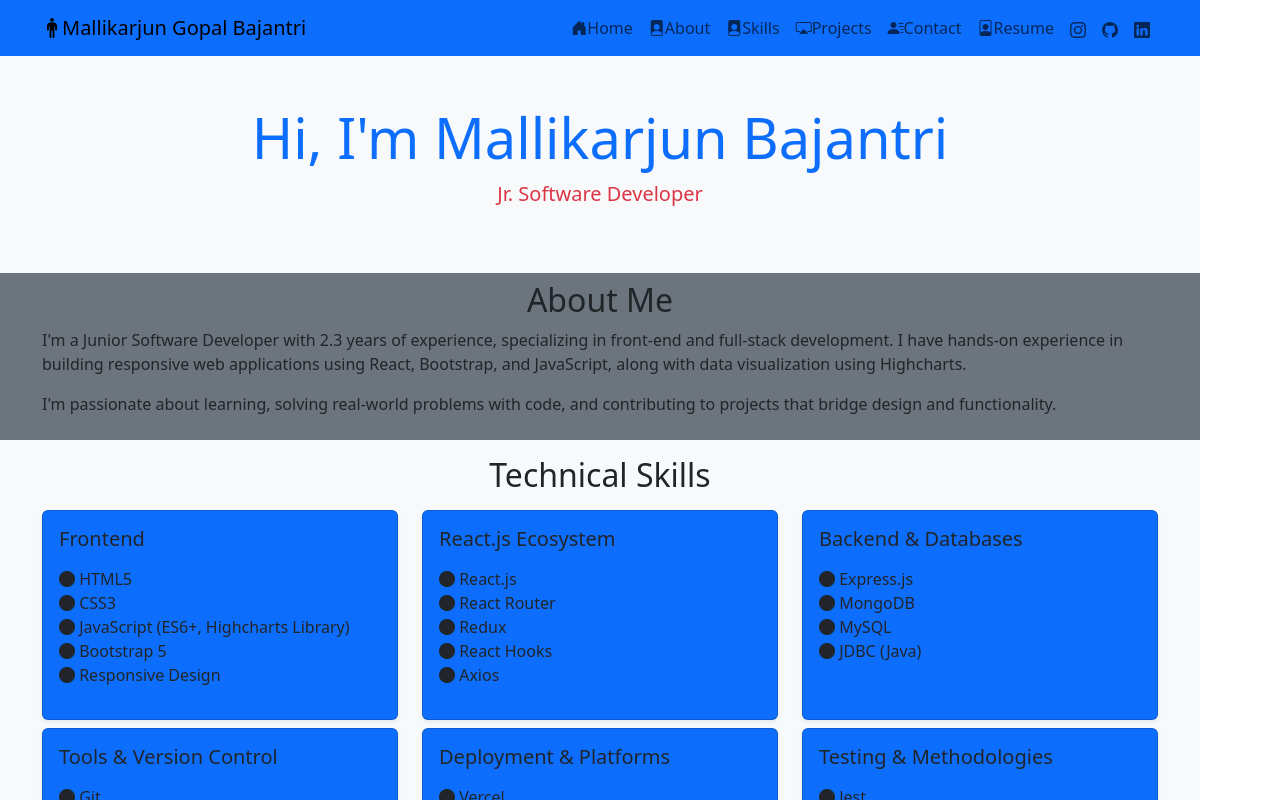
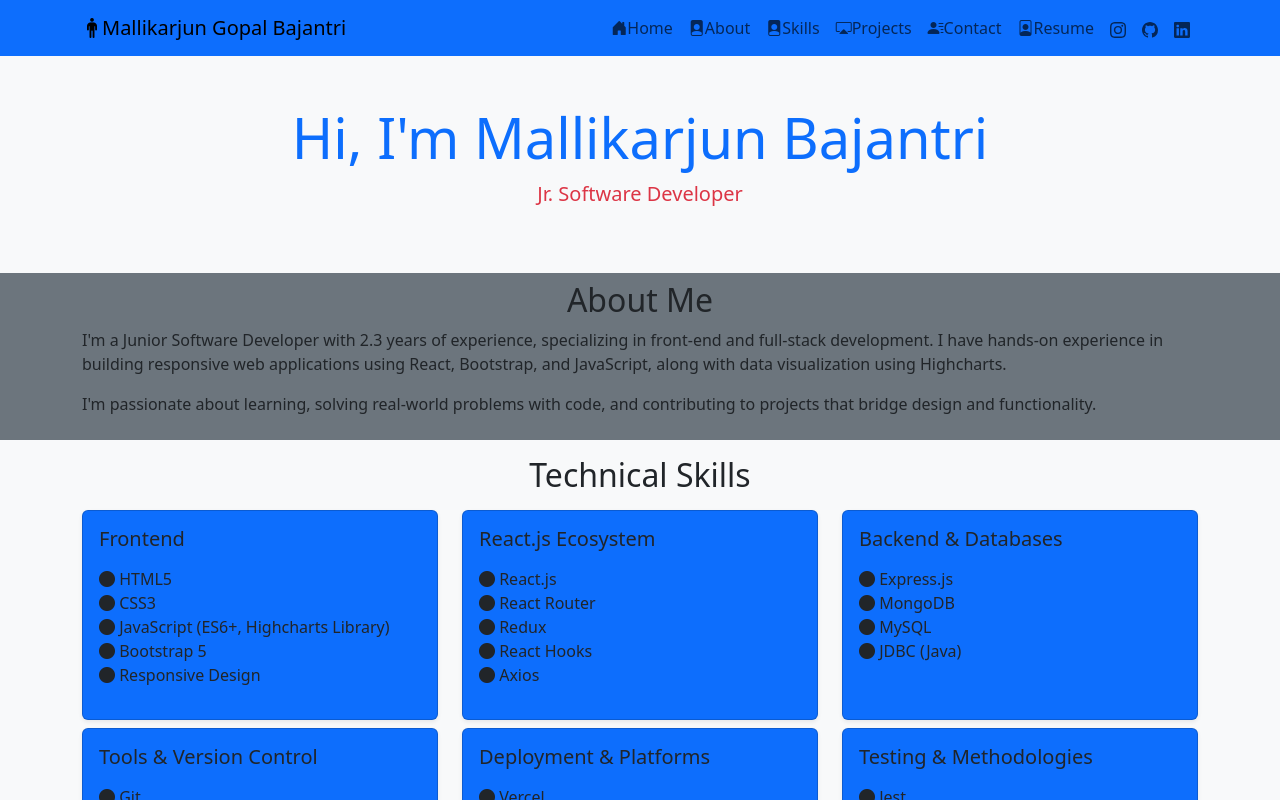
Before and after one commit to mallu771/mallikarjun_portfolio-app, a React (Create React App) app: page / in a window 1280 px wide. Shown: the top 800 px of the page. Built offline with nearby package versions, Linux system fonts and the light colour scheme.

Commit message:
Update index.css

```diff
--- a/src/index.css
+++ b/src/index.css
@@ -12,9 +12,3 @@ code {
   font-family: source-code-pro, Menlo, Monaco, Consolas, 'Courier New',
     monospace;
 }
-@media (min-width: 768px) {
-  body {
-    font-size: 18px;
-    max-width: 1200px;
-  }
-}
```
